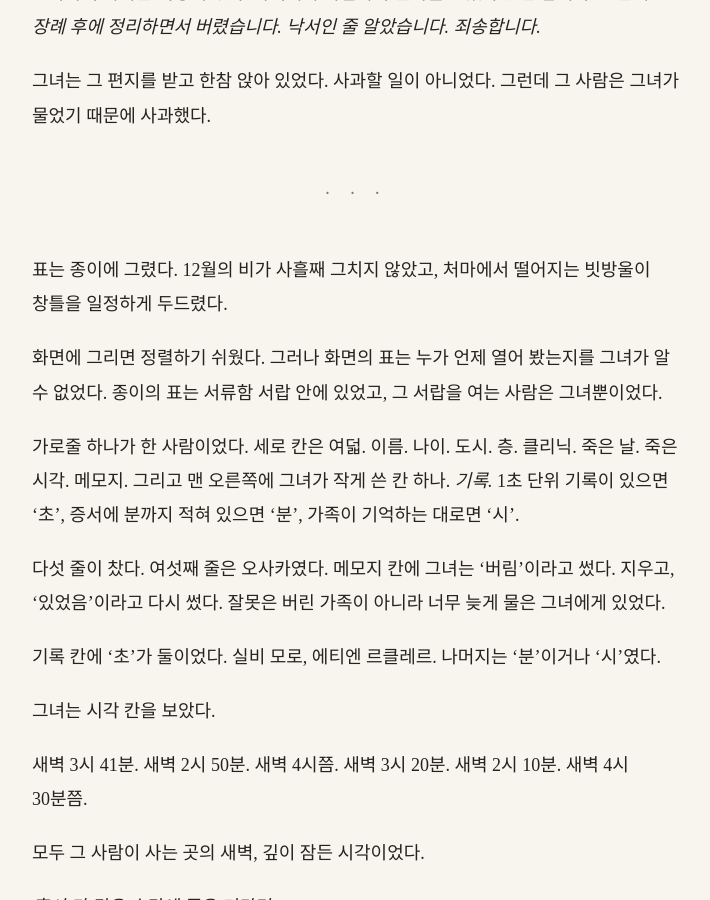
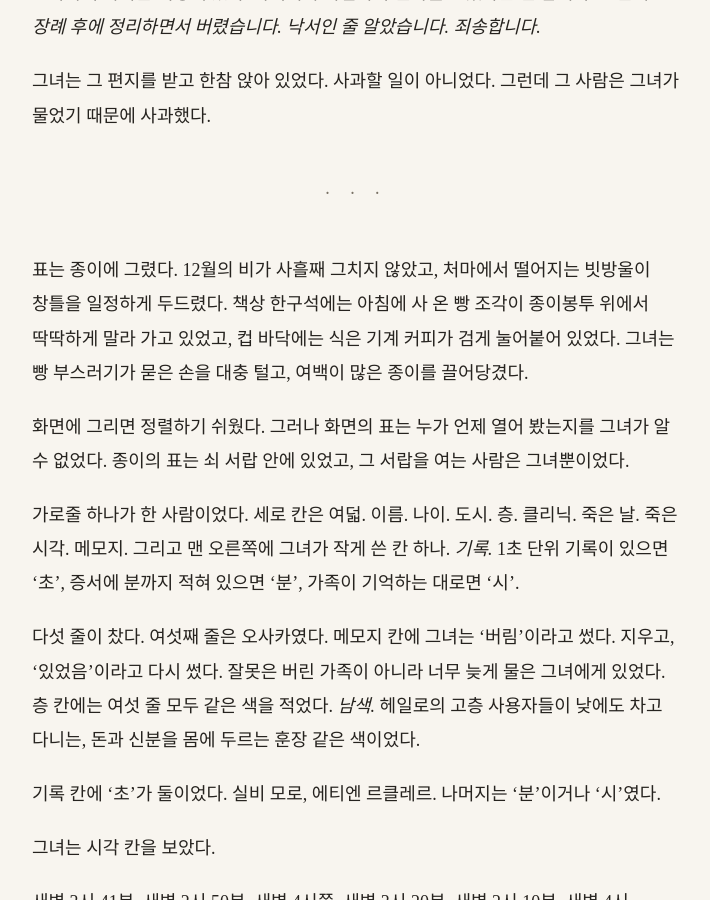
Before and after one commit to kangkkang/writer_s1_public, a Jekyll site: the page built from vol1/006.md, in a window 1280 px wide and 900 px high, scrolled down 10320 px. Shown: the whole window, without its empty margins (284-994 px from the left). Built offline with Jekyll 4.4.1, drawn with Linux system fonts in a browser that asks for light colours; our own code applies the rules of GitHub Pages for plain Markdown files; some of the changed text lies outside the part shown.

Commit message:
Update from https://github.com/kangkkang/writer_s1/commit/b3505aab0564555ae7bb6d36d8cdefb655f388dd

```diff
--- a/vol1/006.md
+++ b/vol1/006.md
@@ -224,13 +224,13 @@
 
 ---
 
-표는 종이에 그렸다. 12월의 비가 사흘째 그치지 않았고, 처마에서 떨어지는 빗방울이 창틀을 일정하게 두드렸다.
+표는 종이에 그렸다. 12월의 비가 사흘째 그치지 않았고, 처마에서 떨어지는 빗방울이 창틀을 일정하게 두드렸다. 책상 한구석에는 아침에 사 온 빵 조각이 종이봉투 위에서 딱딱하게 말라 가고 있었고, 컵 바닥에는 식은 기계 커피가 검게 눌어붙어 있었다. 그녀는 빵 부스러기가 묻은 손을 대충 털고, 여백이 많은 종이를 끌어당겼다.
 
-화면에 그리면 정렬하기 쉬웠다. 그러나 화면의 표는 누가 언제 열어 봤는지를 그녀가 알 수 없었다. 종이의 표는 서류함 서랍 안에 있었고, 그 서랍을 여는 사람은 그녀뿐이었다.
+화면에 그리면 정렬하기 쉬웠다. 그러나 화면의 표는 누가 언제 열어 봤는지를 그녀가 알 수 없었다. 종이의 표는 쇠 서랍 안에 있었고, 그 서랍을 여는 사람은 그녀뿐이었다.
 
 가로줄 하나가 한 사람이었다. 세로 칸은 여덟. 이름. 나이. 도시. 층. 클리닉. 죽은 날. 죽은 시각. 메모지. 그리고 맨 오른쪽에 그녀가 작게 쓴 칸 하나. *기록.* 1초 단위 기록이 있으면 '초', 증서에 분까지 적혀 있으면 '분', 가족이 기억하는 대로면 '시'.
 
-다섯 줄이 찼다. 여섯째 줄은 오사카였다. 메모지 칸에 그녀는 '버림'이라고 썼다. 지우고, '있었음'이라고 다시 썼다. 잘못은 버린 가족이 아니라 너무 늦게 물은 그녀에게 있었다.
+다섯 줄이 찼다. 여섯째 줄은 오사카였다. 메모지 칸에 그녀는 '버림'이라고 썼다. 지우고, '있었음'이라고 다시 썼다. 잘못은 버린 가족이 아니라 너무 늦게 물은 그녀에게 있었다. 층 칸에는 여섯 줄 모두 같은 색을 적었다. *남색.* 헤일로의 고층 사용자들이 낮에도 차고 다니는, 돈과 신분을 몸에 두르는 훈장 같은 색이었다.
 
 기록 칸에 '초'가 둘이었다. 실비 모로, 에티엔 르클레르. 나머지는 '분'이거나 '시'였다.
 
@@ -352,9 +352,9 @@
 
 ---
 
-전화를 끊고 그녀는 서류함 서랍을 열었다. 표를 꺼내 책상 위에 펼쳤다.
+전화를 끊고 그녀는 쇠 서랍의 두 번째 칸을 열었다. 마른 종이와 쇠 냄새가 확 끼쳐 왔다. 표를 꺼내 책상 위에 펼쳤다.
 
-여섯 줄. 열 개의 빈 줄. 그녀는 맨 위에 제목을 쓰지 않았다. 아직 무엇의 표인지 몰랐다. 아는 것은 이것이 여섯 사람의 마지막 밤이라는 것, 여섯 사람이 모두 같은 계단을 끝까지 올라갔다는 것, 그 계단 꼭대기의 같은 방에서 잠들었다는 것뿐이었다.
+여섯 줄. 열 개의 빈 줄. 그녀는 맨 위에 제목을 쓰지 않았다. 아직 무엇의 표인지 몰랐다. 아는 것은 이것이 여섯 사람의 마지막 밤이라는 것, 여섯 사람이 모두 같은 계단을 끝까지 올라갔다는 것, 그 계단 꼭대기의 같은 방에서 잠들었다는 것뿐이었다. 순간 목 뒤의 잔털이 곤두서며 차가운 감각이 훑고 지나갔다. 그녀는 턱을 가슴 쪽으로 바짝 당겨 뻣뻣해진 목 뒤를 길게 늘였다. 보이지 않는 거대한 구조물이 자신을 내려다보고 있는 듯한 서늘함이었다.
 
 그리고 그 계단을 만든 회사의 주인 칸이 비어 있다는 것.
 
```
Also changed, not shown: vol1/005.md (+4 -4 lines), vol1/007.md (+2 -0 lines), vol1/008.md (+5 -3 lines), vol1/009.md (+11 -7 lines).
